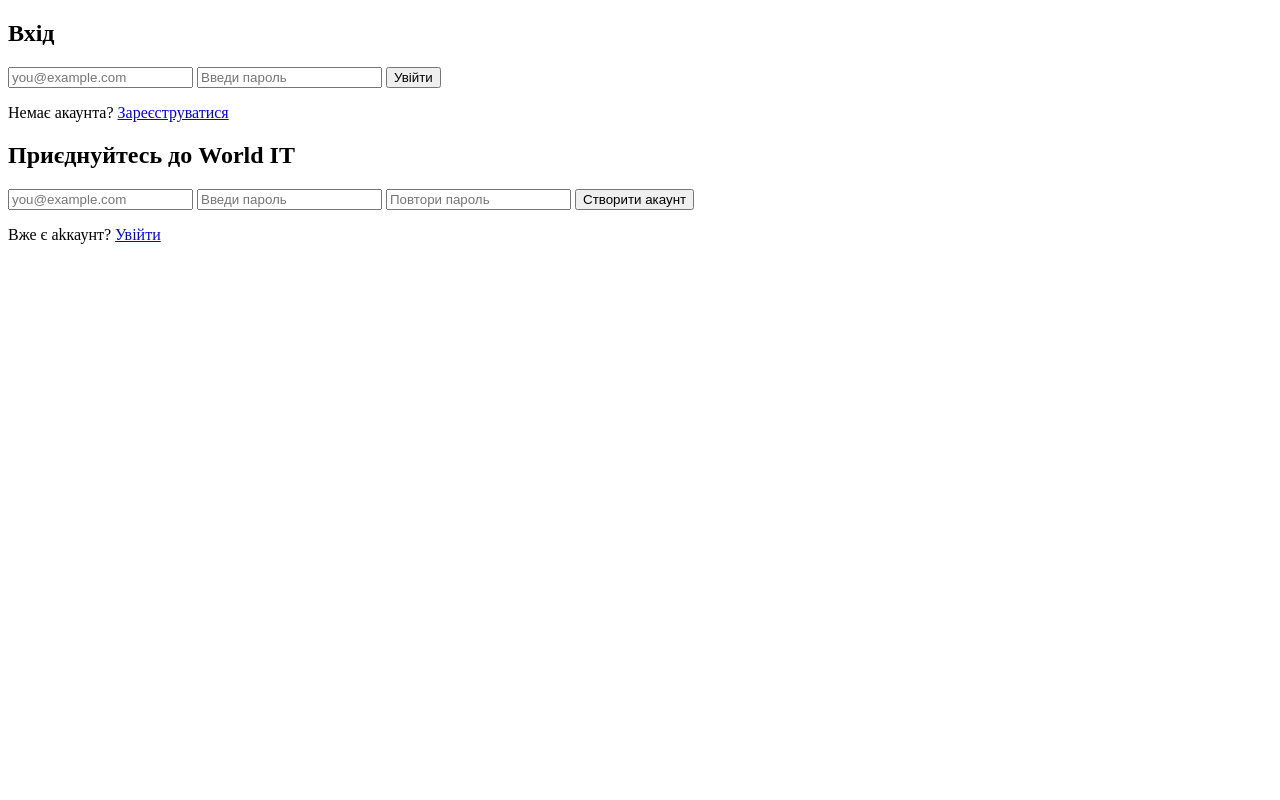
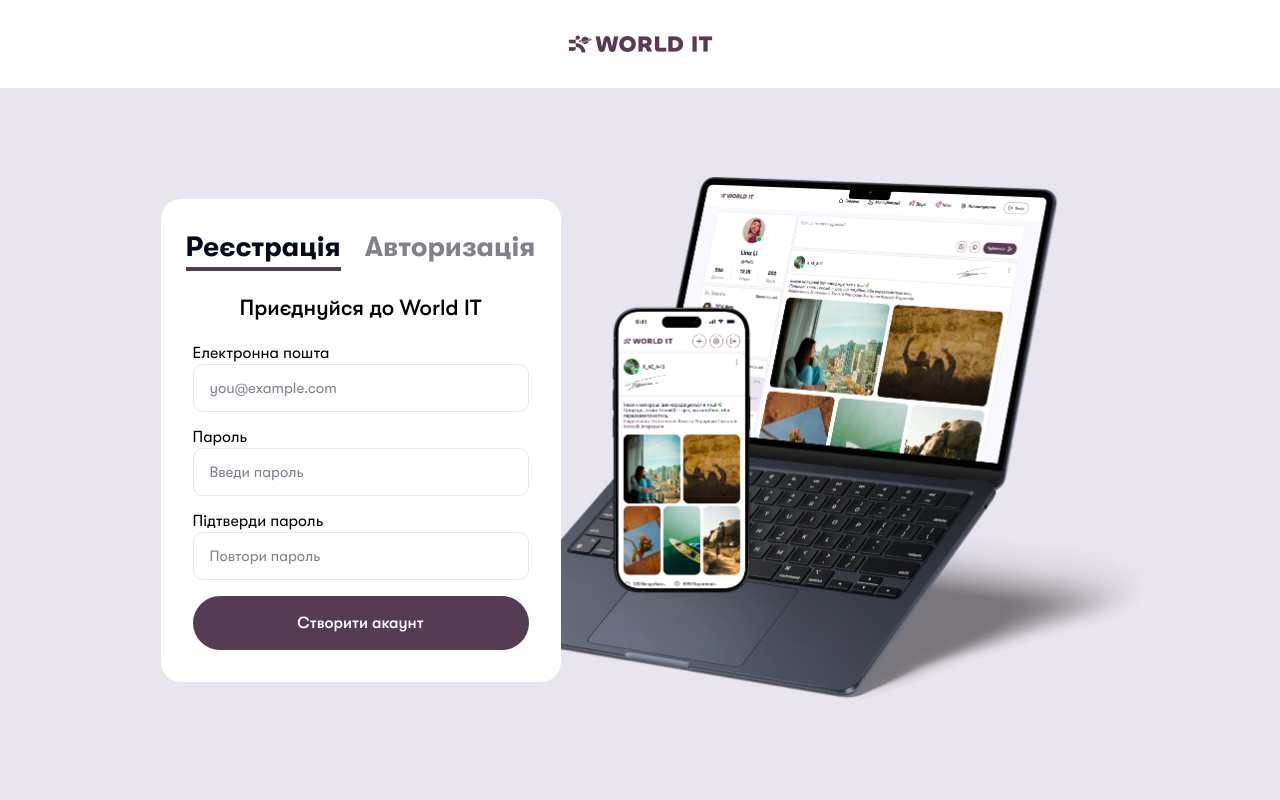
Before and after one commit to StadchenkoYaroslav/SocialNetwork, a Django app: page /auth/ in a window 1280 px wide. Run offline with Django 5.2, Linux system fonts and the light colour scheme.

Commit message:
Adding CSS styles to a page 'auth'

```diff
--- /dev/null
+++ b/static/css/body.css
@@ -0,0 +1,6 @@
+body{
+    display: flex;
+    align-items: center;
+    justify-content: center;
+    background-color: #E9E5EE;
+}
--- a/templates/base.html
+++ b/templates/base.html
@@ -1,3 +1,4 @@
+{% load static %}
 <!DOCTYPE html>
 <html lang="en">
 <head>
@@ -5,8 +6,12 @@
     <meta name="viewport" content="width=device-width, initial-scale=1.0">
     <title>{% block title %}{% endblock %}</title>
     {% block links %}{% endblock %}
+    <link rel="preload" href="{% static 'font/GTWalsheimPro-Regular.woff2' %}" as="font" type="font/woff2" crossorigin>
+    <link rel="preload" href="{% static 'font/GTWalsheimPro-Bold.woff2' %}" as="font" type="font/woff2" crossorigin>
+    <link rel="preload" href="{% static 'font/GTWalsheimPro-Medium.woff2' %}" as="font" type="font/woff2" crossorigin>
 </head>
 <body>
+    </div>
     {% block content %}{% endblock %}
 
     {% block scripts %}{% endblock %}
--- /dev/null
+++ b/user_app/static/user_app/css/auth.css
@@ -0,0 +1,190 @@
+@font-face {
+    font-family: 'GT Walsheim';
+    src: url('../font/GTWalsheimPro-Regular.woff2') format('woff2');
+    font-weight: 400;
+}
+
+@font-face {
+    font-family: 'GT Walsheim';
+    src: url('../font/GTWalsheimPro-Medium.woff2') format('woff2');
+    font-weight: 500;
+}
+
+@font-face {
+    font-family: 'GT Walsheim';
+    src: url('../font/GTWalsheimPro-Bold.woff2') format('woff2');
+    font-weight: 700;
+}
+
+
+*{
+    box-sizing: border-box;
+    margin: 0;
+    padding: 0;
+}
+
+header{
+    z-index: 10;
+    position: absolute;
+    top: 0;
+    left: 0;
+    width: 100%;
+    height: 88px;
+    min-height: 64px;
+    display: flex;
+    align-items: center;
+    justify-content: center;
+    background-color: #FFFFFF;
+}
+header img{
+    width: 145px;
+    height: 18px;
+}
+
+
+body{
+    padding-top: 10vh;
+    display: flex;
+    min-height: 100vh;
+    margin: 0;
+    min-height: 100vh;
+    background-color: #E9E5EE;
+    align-items: center;
+    justify-content: center;
+
+}
+
+.auth-container {
+    display: flex;
+    justify-content: center;
+    align-items: center;
+    padding: 60px 80px;
+    width: 486px;
+    height: 527px;
+}
+
+.phoneandlaptop-image {
+    width: 679px;
+    height: 527px;
+    object-fit: contain;
+    margin-left: -120px;
+    position: relative;
+    z-index: 1;
+    pointer-events: none;
+}
+
+.row{
+    display: flex;
+    justify-content: center;
+    gap: 24px;
+    margin-bottom: 24px;
+}
+
+.row h1{
+    font-size: 28px;
+    font-weight: 800;
+    color: #81818D;
+    padding-bottom: 4px;
+    cursor: pointer;
+    font-family: 'GT Walsheim', sans-serif;
+    font-weight: 700;
+}
+
+.row h1.active{
+    border-bottom: 4px solid #543C52;
+    color: #070A1C;
+}
+
+h4 {
+    font-size: 22px;
+    font-weight: 600;
+    text-align: center;
+    margin-bottom: 24px;
+    font-family: 'GT Walsheim', sans-serif;
+    font-weight: 500;
+}
+
+form{
+    position: relative;
+}
+
+.form-content{
+    display: flex;
+    flex-direction: column;
+    gap: 16px;
+}
+
+.form-content input{
+    height: 48px;
+    width: 100%;
+    box-sizing: border-box;
+    padding: 0 16px;
+    font-size: 15px;
+    background-color: #FFFFFF;
+    border: 1px solid #E9E5EE;
+    border-radius: 10px;
+
+}
+
+.form-content input::placeholder {
+    box-sizing: border-box;
+    color: #81818D;
+    font-family: 'GT Walsheim', sans-serif;
+    font-weight: 400;
+}
+
+.form-content input:focus {
+    outline: 2px solid #543C52;
+}
+
+
+button {
+    height: 54px;
+    font-size: 16px;
+    font-weight: 700;
+    color: #FFFFFF;
+    background-color: #543C52;
+    font-family: 'GT Walsheim', sans-serif;
+    font-weight: 500;
+    border: none;
+    border-radius: 27px;
+    cursor: pointer;
+    margin-top: 16px;
+}
+
+
+/* pri navedenii knopka svetleet */
+button:hover {
+    opacity: 0.85;
+}
+
+
+.form-content label{
+    display: flex;
+    flex-direction: column;
+    gap: 2px;
+    font-size: 16px;
+    font-weight: 400;
+    font-family: 'GT Walsheim', sans-serif;
+}
+
+
+
+#registerForm,
+#loginForm {
+    display: none;
+}
+
+
+#registerForm.opened-form,
+#loginForm.opened-form {
+    display: flex;
+    flex-direction: column;
+    width: 400px;
+    min-height: 460px;
+    padding: 32px;
+    background-color: #FFFFFF;
+    border-radius: 20px;
+    position: relative;
+    z-index: 2;
+}
--- /dev/null
+++ b/user_app/static/user_app/js/auth.js
@@ -0,0 +1,15 @@
+const registerForm = document.querySelector('#registerForm')
+const loginForm = document.querySelector('#loginForm')
+
+const openRegister = document.querySelector('#openRegister')
+const openLogin = document.querySelector('#openLogin')
+
+openLogin.addEventListener('click', () => {
+    loginForm.classList.add('opened-form')
+    registerForm.classList.remove('opened-form')
+})
+
+openRegister.addEventListener('click', () => {
+    loginForm.classList.remove('opened-form')
+    registerForm.classList.add('opened-form')
+})
--- a/user_app/templates/user_app/auth.html
+++ b/user_app/templates/user_app/auth.html
@@ -1,11 +1,21 @@
 {% extends "base.html" %}
 {% load static %}
 
+{% block links %}
+    <link rel="stylesheet" href="{% static 'user_app/css/auth.css' %}">
+{% endblock %}
+
 {% block content %}
+<header>
+    <img src="{% static 'user_app/images/logo.png' %}" alt="Логотип">
+</header>
+
 <div class="auth-container">
+    {% include "user_app/forms/reg.html" %}
     {% include "user_app/forms/login.html" %}
-    {% include "user_app/forms/reg.html" %}
 </div>
+
+<img src="{% static 'user_app/images/phone-and-laptop.png' %}" class="phoneandlaptop-image" alt="Телефон и ноутбук">
 {% endblock %}
 
 {% block scripts %}
--- a/user_app/templates/user_app/forms/login.html
+++ b/user_app/templates/user_app/forms/login.html
@@ -1,10 +1,21 @@
-<div id="login-form" class="auth-form">
-    <h2>Вхід</h2>
-    <form>
+<form method="post" id="loginForm">
+    <div class="row">
+        <h1 id="openRegister">Реєстрація</h1>
+        <h1 class="active">Авторизація</h1>
+    </div>
+    <h4>Раді тебе знову бачити!</h4>
+
+    <div class="form-content">
         {% csrf_token %}
-        <input type="email" name="email" placeholder="you@example.com" required>
-        <input type="password" name="password" placeholder="Введи пароль" required>
-        <button type="submit">Увійти</button>
-    </form>
-    <p>Немає акаунта? <a href="#" id="register-button">Зареєструватися</a></p>
-</div>
+        <label>
+            <p>Електронна пошта</p>
+            <input type="email" name="email" placeholder="you@example.com" required>
+        </label>
+
+        <label>
+            <p>Пароль</p>
+            <input type="password" name="password" placeholder="Введи пароль" required>
+        </label>
+    </div>
+    <button type="submit">Увійти</button>
+</form>
--- a/user_app/templates/user_app/forms/reg.html
+++ b/user_app/templates/user_app/forms/reg.html
@@ -1,11 +1,29 @@
-<div id="register-form" class="auth-form hidden">
-    <h2>Приєднуйтесь до World IT</h2>
-    <form>
+<form method="post" id="registerForm" class="opened-form">
+    <div class="row">
+        <h1 class="active">Реєстрація</h1>
+        <h1 id="openLogin">Авторизація</h1>
+    </div>
+    <h4>Приєднуйся до World IT</h4>
+
+    <div class="form-content">
         {% csrf_token %}
-        <input type="email" name="email" placeholder="you@example.com" required>
-        <input type="password" name="password" placeholder="Введи пароль" required>
-        <input type="password" name="confirm_password" placeholder="Повтори пароль" required>
-        <button type="submit">Створити акаунт</button>
-    </form>
-    <p>Вже є аkкаунт? <a href="#" id="login-button">Увійти</a></p>
-</div>
+        <label>
+            <p>Електронна пошта</p>
+            <input type="email" name="email" placeholder="you@example.com" required>
+        </label>
+
+        <label>
+            <p>Пароль</p>
+            <input type="password" name="password" placeholder="Введи пароль" required>
+        </label>
+
+        <label>
+            <p>Підтверди пароль</p>
+            <input type="password" name="confirm_password" placeholder="Повтори пароль" required>
+        </label>
+
+
+
+    </div>
+    <button type="submit">Створити акаунт</button>
+</form>
```
Also changed, not shown: user_app/static/user_app/js/main.js (deleted, +0 -16 lines), static/font/GTWalsheimPro-Bold.woff2 (added), static/font/GTWalsheimPro-Medium.woff2 (added), static/font/GTWalsheimPro-Regular.woff2 (added), user_app/static/user_app/images/logo.png (added), user_app/static/user_app/images/phone-and-laptop.png (added), 1 other file.
